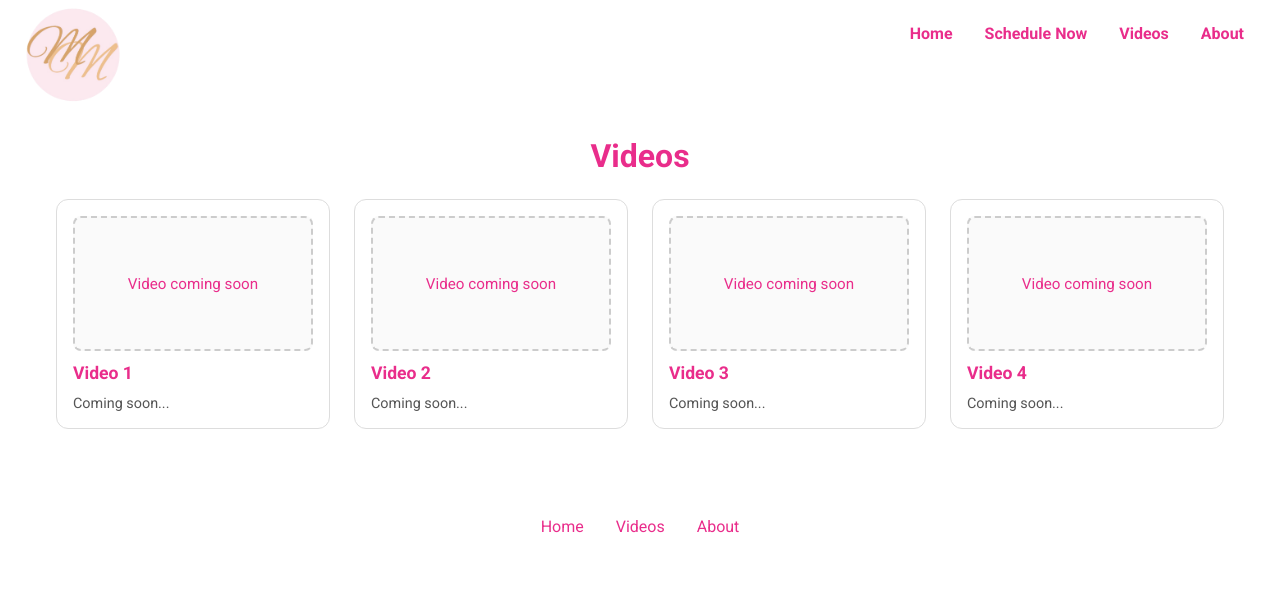
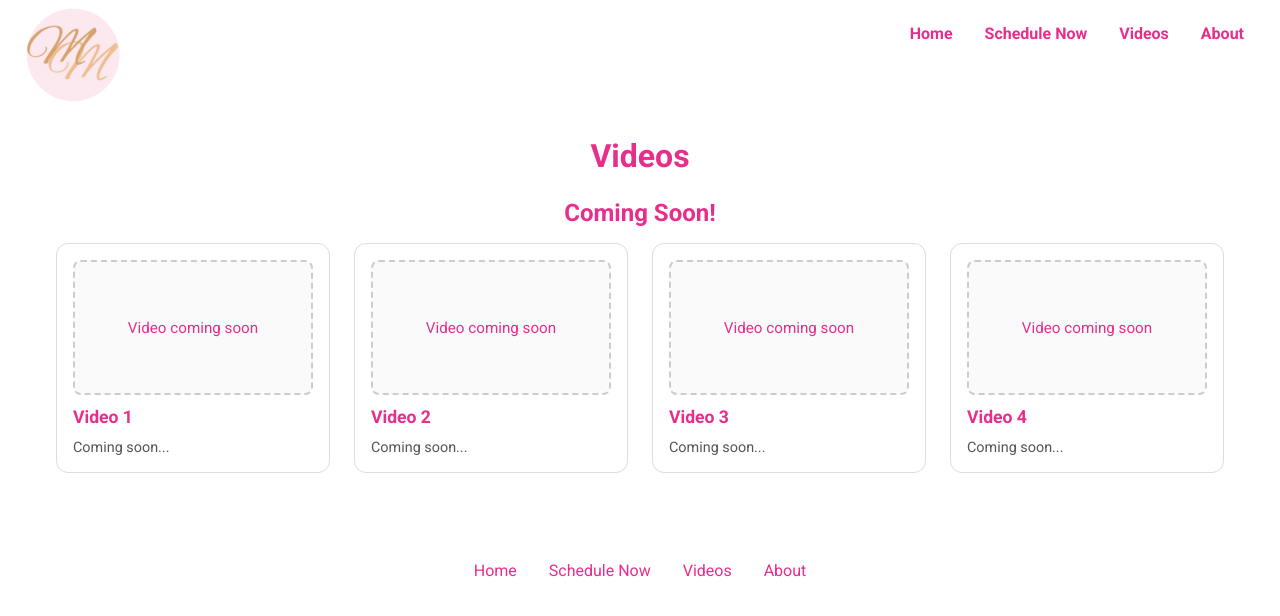
Before and after one commit to mmcmullinyohe/molly-ed-vids, a React (Vite) app: page /videos in a window 1280 px wide. Shown: the top 616 px of the page. Built offline with nearby package versions, Linux system fonts and the light colour scheme; a web font is replaced by a local one.

Commit message:
footer tabs

```diff
--- a/src/components/Footer.jsx
+++ b/src/components/Footer.jsx
@@ -9,6 +9,7 @@ const Footer = () => {
             <li className="footer__link">
               <a href="/">Home</a>
             </li>
+            <li><a href="/booking">Schedule Now</a></li>
             <li>
               <a href="/videos">Videos</a>
             </li>
--- a/src/pages/Videos.css
+++ b/src/pages/Videos.css
@@ -7,6 +7,12 @@
 .videos-title {
   font-size: 2rem;
   margin-bottom: 1.5rem;
+  text-align: center;
+}
+
+.videos-description {
+  font-size: 1.5rem;
+  margin-bottom: 1rem;
   text-align: center;
 }
 
--- a/src/pages/Videos.jsx
+++ b/src/pages/Videos.jsx
@@ -16,7 +16,7 @@ const Videos = () => {
       <Nav />
       <div className="videos-page">
         <h1 className="videos-title">Videos</h1>
-
+        <h2 className="videos-description">Coming Soon!</h2>
         <div className="videos-grid">
           {videos.map(video => (
             <div key={video.id} className="video-card">
```
